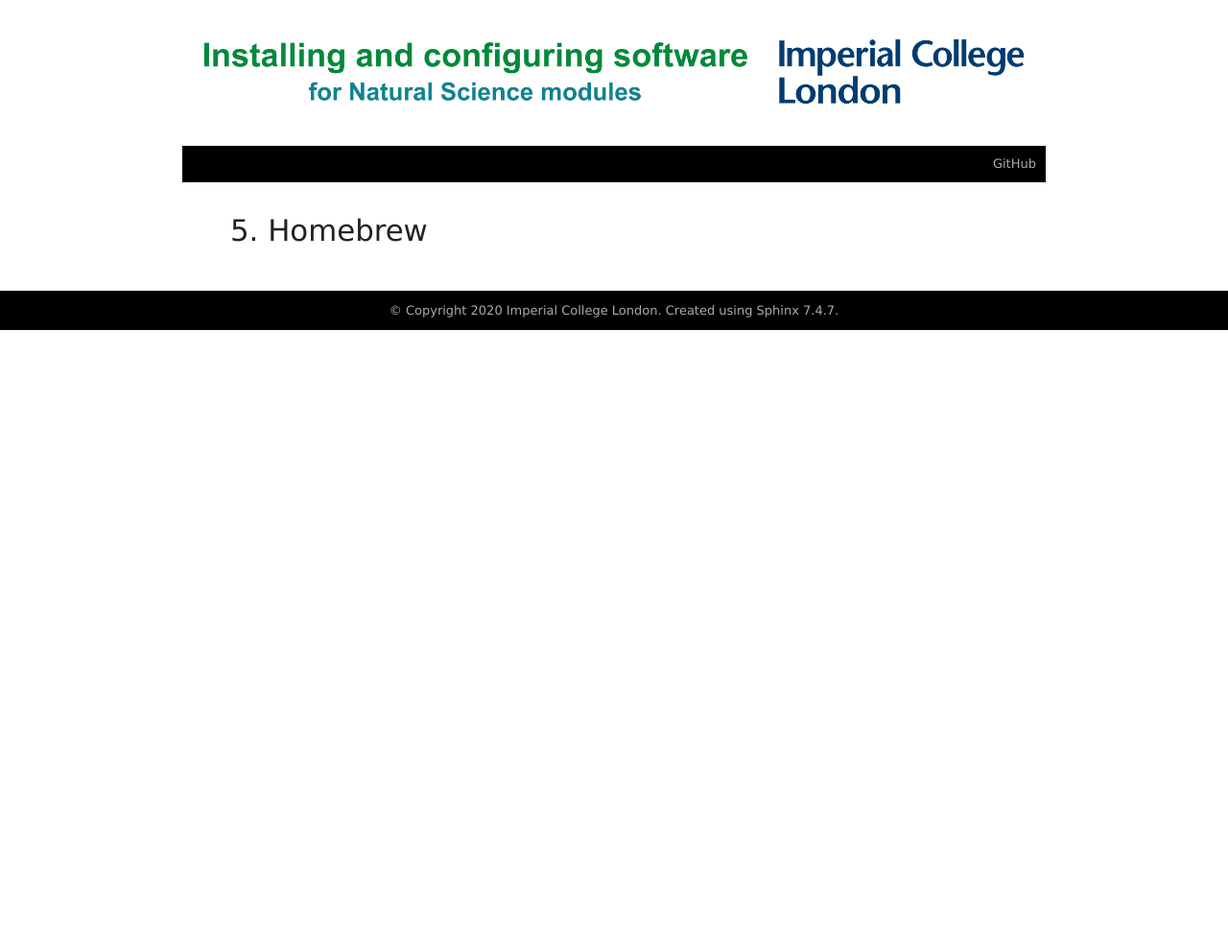
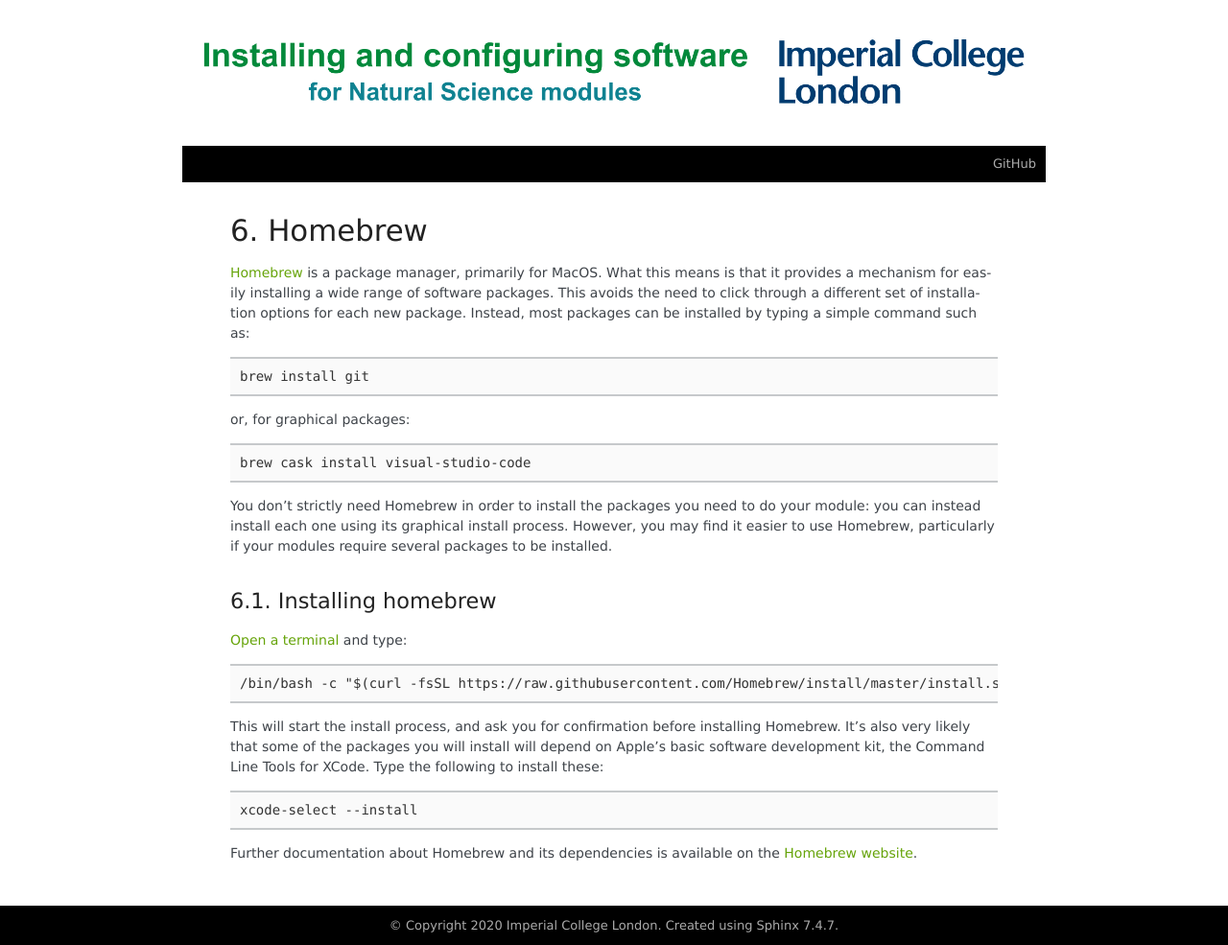
Before and after one commit to Imperial-FoNS-Computing/FoNS-installation-instructions, a Sphinx documentation site: the page built from source/9_homebrew.rst, in a window 1280 px wide. Shown: the whole page at 96% size. Built offline with Sphinx 7.4.7, drawn with Linux system fonts in a browser that asks for light colours; pages that are not in the unit, such as notebooks, are missing from menus; before the commit the page ends 900 px from its top, so only the background shows below that.

Commit message:
Terminal and homebrew.

```diff
--- a/source/9_homebrew.rst
+++ b/source/9_homebrew.rst
@@ -2,3 +2,45 @@
 
 Homebrew
 ========
+
+`Homebrew <https://brew.sh>`_ is a package manager, primarily for MacOS. What
+this means is that it provides a mechanism for easily installing a wide range of
+software packages. This avoids the need to click through a different set of
+installation options for each new package. Instead, most packages can be
+installed by typing a simple command such as:
+
+.. code-block:: console
+
+    brew install git
+
+or, for graphical packages:
+
+.. code-block:: console
+
+    brew cask install visual-studio-code
+
+You don't strictly need Homebrew in order to install the packages you need to do
+your module: you can instead install each one using its graphical install
+process. However, you may find it easier to use Homebrew,
+particularly if your modules require several packages to be installed.
+
+Installing homebrew
+-------------------
+
+`Open a terminal <terminal>`_ and type:
+
+.. code-block:: console
+
+    /bin/bash -c "$(curl -fsSL https://raw.githubusercontent.com/Homebrew/install/master/install.sh)"
+
+This will start the install process, and ask you for confirmation before
+installing Homebrew. It's also very likely that some of the packages you will
+install will depend on Apple's basic software development kit, the Command Line
+Tools for XCode. Type the following to install these:
+
+.. code-block:: console
+
+    xcode-select --install
+
+Further documentation about Homebrew and its dependencies is available on the
+`Homebrew website <https://brew.sh>`_.
--- a/source/index.rst
+++ b/source/index.rst
@@ -16,4 +16,5 @@
    2_vscode.rst
    3_git.rst
    4_ssh.rst
+   8_terminal.rst
    9_homebrew.rst
```
Also changed, not shown: source/8_terminal.rst (added, +45 -0 lines).
